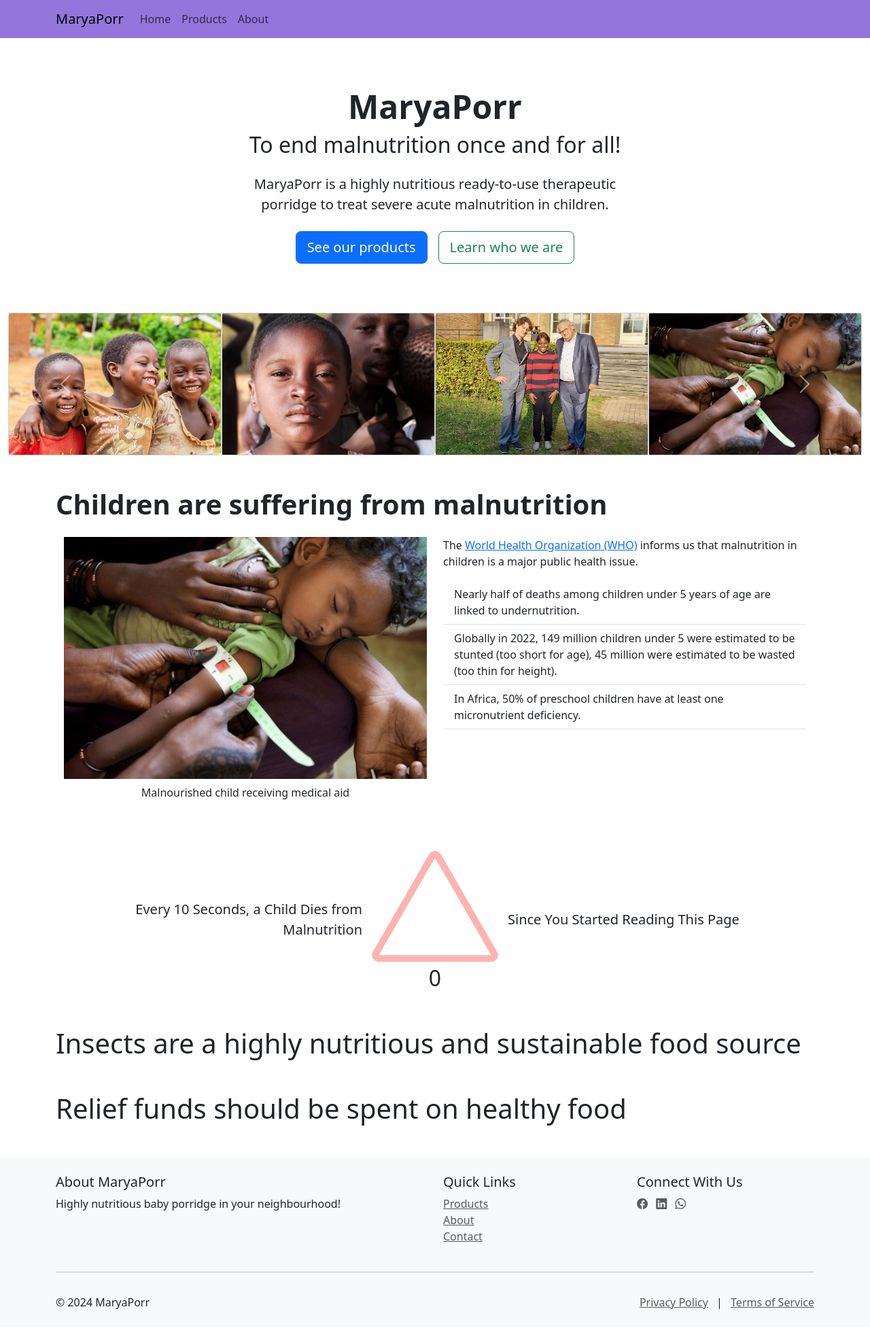
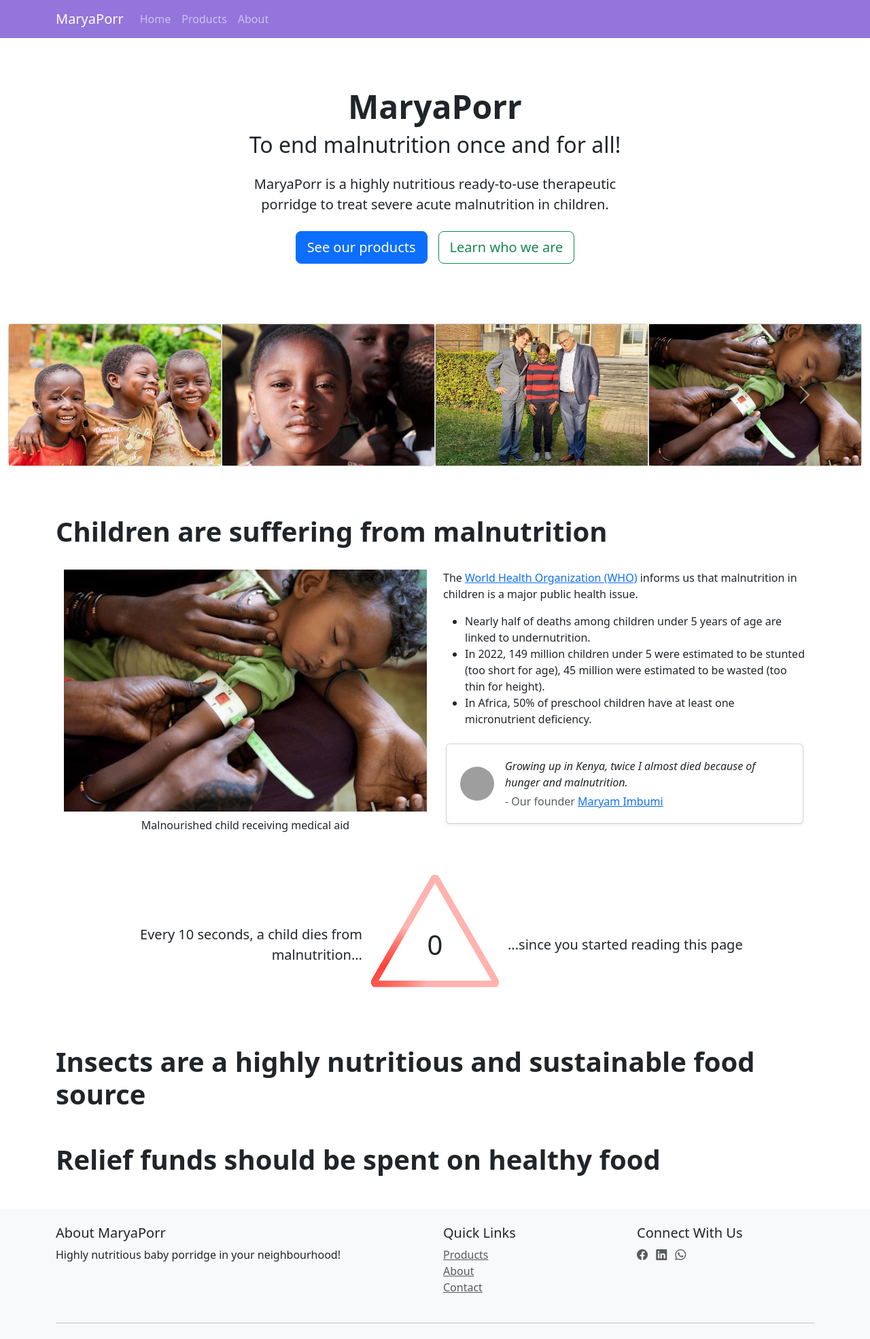
Before and after one commit to robsyc/django-MaryaPorr, a Django app: page / in a window 1280 px wide. Shown: the top 1970 px of the page at 68% size. Before the commit the page ends 1926 px from the top, so only its background shows below. Run offline with Django 5.2, Linux system fonts and the light colour scheme; parts of the project's set-up code (start-up, migrations or seed data) failed here and were passed over; some libraries are stand-ins or nearby versions; grey boxes are pictures that could not be loaded.

Commit message:
First work on landing page completed

```diff
--- a/templates/about.html
+++ b/templates/about.html
@@ -29,7 +29,7 @@
         Our Founder
       </h2>
       <p>
-        <a href="https://www.linkedin.com/in/maryam-imbumi-11113b79/">Maryam Imbumi</a> is more than just our founder; she's the heart and soul of MaryaPorr.
+        <a href="https://www.linkedin.com/in/maryam-imbumi-11113b79/" target="_blank">Maryam Imbumi</a> is more than just our founder; she's the heart and soul of MaryaPorr.
         As a PhD student, nutritionist, and socio-economist born and raised in Western Kenya,
         she brings a unique blend of academic rigor and real-world understanding to our mission.
         Her personal connection to the issues of malnutrition drives our passionate approach to solving this global challenge.
--- a/templates/home.html
+++ b/templates/home.html
@@ -26,7 +26,7 @@
   </form> -->
 
 <!-- Carousel -->
-<div class="text-center">
+<div class="text-center my-5 py-0 py-md-3">
   <div class="row mx-auto my-auto justify-content-center">
     <div id="recipeCarousel" class="carousel slide" data-bs-ride="carousel">
       <div class="carousel-inner" role="listbox">
@@ -113,9 +113,9 @@
   </div>
 </div>
 
-<section>
+<section class="reveal">
   <div class="container-md my-5">
-    <h1 class="fw-bold">
+    <h1 class="fw-bold py-2">
       Children are suffering from malnutrition
     </h1>
     <div class="container my-4">
@@ -126,66 +126,74 @@
         </div>
         <div class="col-md-6">
           <p>
-            The <a href="https://www.who.int/news-room/fact-sheets/detail/malnutrition">World Health Organization (WHO)</a>
+            The <a href="https://www.who.int/news-room/fact-sheets/detail/malnutrition" target="_blank">World Health Organization (WHO)</a>
             informs us that malnutrition in children is a major public health issue.
           </p>
-          <ul class="list-group list-group-flush">
-            <li class="list-group-item">
-              Nearly half of deaths among children under 5 years of age are linked to undernutrition.
-            </li>
-            <li class="list-group-item">
-              Globally in 2022, 149 million children under 5 were estimated to be stunted (too short for age), 45 million were estimated to be wasted (too thin for height).
-            </li>
-            <li class="list-group-item">
-              In Africa, 50% of preschool children have at least one micronutrient deficiency.
-            </li>
-            <li class="list-group-item">
-            </li>
+          <ul>
+            <li>Nearly half of deaths among children under 5 years of age are linked to undernutrition.</li>
+            <li>In 2022, 149 million children under 5 were estimated to be stunted (too short for age), 45 million were estimated to be wasted (too thin for height).</li>
+            <li>In Africa, 50% of preschool children have at least one micronutrient deficiency.</li>
           </ul>
+          <div class="card shadow-sm mx-1 my-4 p-1">
+            <div class="card-body d-flex align-items-center">
+              <a href="https://www.linkedin.com/in/maryam-imbumi-11113b79/" target="_blank">
+                <img src="https://media.licdn.com/dms/image/v2/C4D03AQFKHlUfY_CF5g/profile-displayphoto-shrink_800_800/profile-displayphoto-shrink_800_800/0/1604139546043?e=1735171200&v=beta&t=cnfekVRmTpmCd6Dc1q0aTXfMqcSqfK_d9IOOaKVz4PU"
+                     alt="Maryam Imbumi"
+                     class="rounded-circle me-3"
+                     style="width: 50px; height: 50px;">
+              </a>
+              <div>
+                <div class="mb-1">
+                  <cite>Growing up in Kenya, twice I almost died because of hunger and malnutrition.</cite>
+                </div>
+                <div class="text-muted">
+                  - Our founder <a href="https://www.linkedin.com/in/maryam-imbumi-11113b79/" target="_blank">Maryam Imbumi</a>
+                </div>
+              </div>
+            </div>
+          </div>
         </div>
       </div>
     </div>
   </div>
+</section>
 
+<section class="reveal">
   <div class="container my-5">
     <div class="row">
-      <div class="col-md-5 mx-auto my-auto">
+      <div class="col-md-5 mx-auto my-auto mb-3 mb-md-auto">
         <p class="lead text-center text-md-end my-auto">
-          Every 10 Seconds, a Child Dies from Malnutrition
+          Every 10 seconds, a child dies from malnutrition...
         </p>
       </div>
-      <div class="col-md-2 mx-auto my-auto">
-        <div class="d-flex justify-content-center">
-          <div class="align-self-center">
-            <div class="triangle">
-            </div>
-          </div>
+      <div
+      class="col-md-2 mx-auto my-auto d-flex justify-content-center align-items-center position-relative"
+      style="height: 200px;">
+        <div style="z-index: 1; position: absolute;">
+          <div class="triangle mb-5"></div>
         </div>
-        <div class="lead text-center my-auto">
-          <div class="fs-2" id="incrementing-number">0</div>
-        </div>
+        <div style="z-index: 2; position: absolute;" class="lead text-center fs-1" id="incrementing-number">0</div>
       </div>
       <div class="col-md-5 mx-auto my-auto">
         <p class="lead text-center text-md-start my-auto">
-          Since You Started Reading This Page
+          ...since you started reading this page
         </p>
       </div>
     </div>
   </div>
-
 </section>
 
-<section>
+<section class="reveal">
   <div class="container-md my-5">
-    <h1>
+    <h1 class="fw-bold">
       Insects are a highly nutritious and sustainable food source
     </h1>
   </div>
 </section>
 
-<section>
+<section class="reveal">
   <div class="container-md my-5">
-    <h1>
+    <h1 class="fw-bold">
       Relief funds should be spent on healthy food
     </h1>
   </div>
@@ -223,12 +231,12 @@
 
   /* Triangle Counter */
   .triangle {
-  --r:10px; /* border radius */
+  --r:8px; /* border radius */
   --b:20px; /* border width */
   width: 200px;
   aspect-ratio: 1/cos(30deg);
 
-  --_g:calc(tan(60deg)*var(--r)) bottom var(--r),red 98%,#0000 101%;
+  --_g:calc(tan(60deg)*var(--r)) bottom var(--r),#ff0000 98%,#0000 101%;
   -webkit-mask:
     conic-gradient(from -30deg at 50% calc(200% - 3*var(--r)/2),#000 60deg,#0000 0)
      0 100%/100% calc(100% - 3*var(--r)/2) no-repeat,
@@ -239,7 +247,30 @@
   clip-path: polygon(
     50% 0,100% 100%,0 100%,50% 0,
     50% var(--b),calc(var(--b)*cos(30deg)) calc(100% - var(--b)/2),calc(100% - var(--b)*cos(30deg)) calc(100% - var(--b)/2),50% var(--b));
-}
+  overflow: hidden;
+  }
+  .triangle::before {
+    content: '';
+    position: absolute;
+    z-index: -1;
+    left: -50%;
+    top: -50%;
+    width: 200%;
+    height: 200%;
+    background-image: conic-gradient(
+      from -45deg,
+      transparent,
+      hsl(3, 100%, 61%),
+      transparent 30%
+    );
+    animation: rotate 10s linear infinite;
+  }
+
+  @keyframes rotate {
+    100% {
+      transform: rotate(1turn);
+    }
+  }
 </style>
 
 <script>
@@ -267,6 +298,15 @@
     count++;
     incrementingNumber.textContent = count;
   }, 10000);
+
+  // ScrollReveal
+  ScrollReveal().reveal('.reveal', {
+    delay: 200,
+    duration: 1000,
+    distance: '50px',
+    origin: 'bottom',
+    reset: false
+  });
 </script>
 
 {% endblock %}
--- a/templates/master.html
+++ b/templates/master.html
@@ -10,10 +10,11 @@
     {% bootstrap_javascript %}
     <link rel="stylesheet" href="https://cdn.jsdelivr.net/npm/bootstrap-icons@1.11.3/font/bootstrap-icons.css">
     <!-- <link rel="stylesheet" href="{% static 'css/style.css' %}"> -->
+    <script src="https://unpkg.com/scrollreveal"></script>
 </head>
 <body>
     <nav style="background-color: hsl(258, 59%, 66%); border-color: hsl(258, 59%, 60%);"
-    class="navbar navbar-expand-lg navbar-light mt-0 sticky-top zindex-sticky mb-3">
+    class="navbar navbar-expand-lg navbar-dark mt-0 sticky-top zindex-sticky mb-3">
         <div class="container-md">
             <a class="navbar-brand" href="{% url 'home' %}">MaryaPorr</a>
             <button
```
